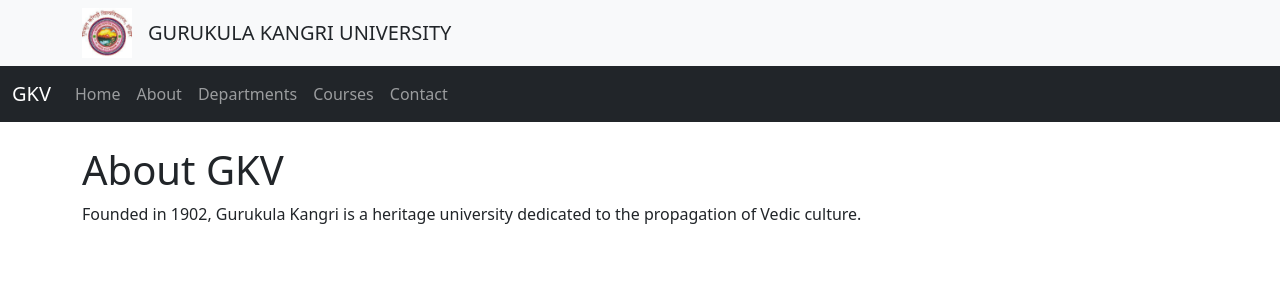
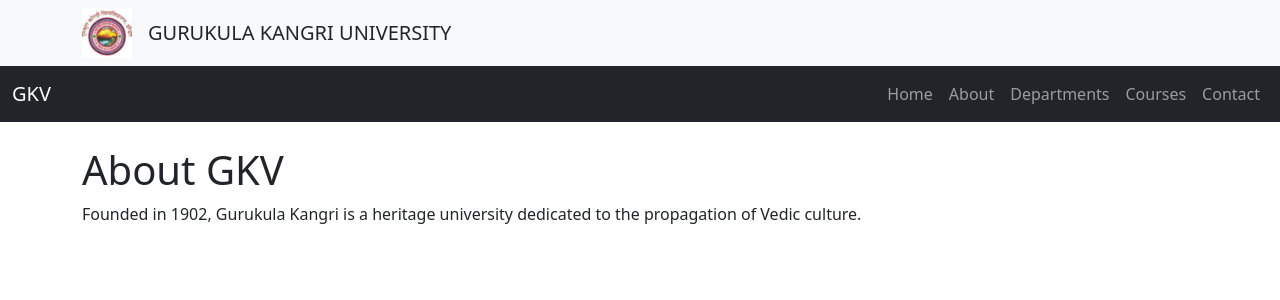
Before and after one commit to baiju012/website_college, a Flask app: page /about in a window 1280 px wide. Shown: the top 300 px of the page. Run offline with Flask 3, Linux system fonts and the light colour scheme.

Commit message:
Update base.html

```diff
--- a/templates/base.html
+++ b/templates/base.html
@@ -17,11 +17,11 @@
     <nav class="navbar navbar-expand-lg navbar-dark bg-dark">
         <div class="container-fluid">
             <a class="navbar-brand" href="/">GKV</a>
-            <button class="navbar-toggler" type="button" data-bs-toggle="collapse" data-bs-target="#navbarNav">
+            <button class="navbar-toggler" type="button" data-bs-toggle="collapse" data-bs-target="#navbarNav" aria-controls="navbarNav" aria-expanded="false" aria-label="Toggle navigation">
                 <span class="navbar-toggler-icon"></span>
             </button>
             <div class="collapse navbar-collapse" id="navbarNav">
-                <ul class="navbar-nav">
+                <ul class="navbar-nav ms-auto">
                     <li class="nav-item"><a class="nav-link" href="/">Home</a></li>
                     <li class="nav-item"><a class="nav-link" href="/about">About</a></li>
                     <li class="nav-item"><a class="nav-link" href="/departments">Departments</a></li>
```
